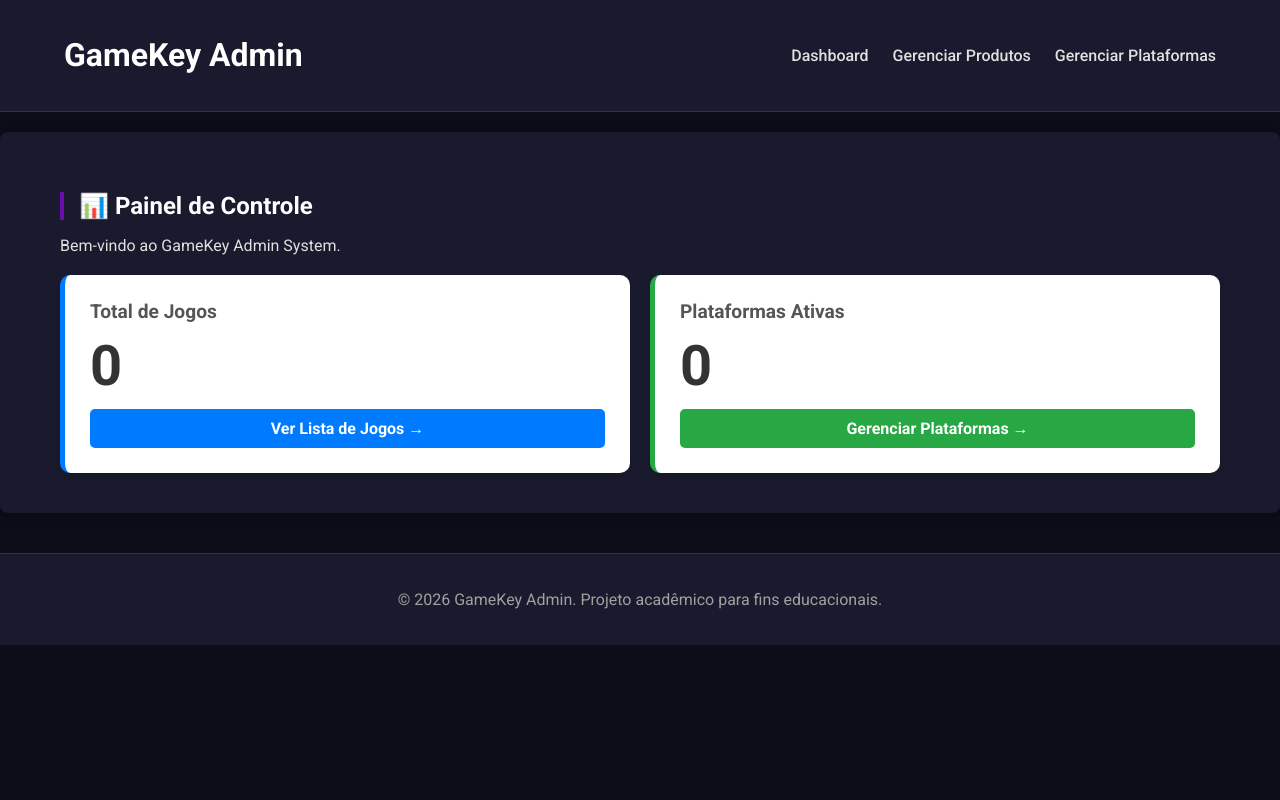
After one commit to JoaoLucasVeiga/gamekey-admin-system, a PHP site: template views/dashboard/index.php in a window 1280 px wide. The commit adds this page. Run offline with PHP 8.4, Linux system fonts and the light colour scheme; the template is opened without the code that fills it, so the values that code supplies are empty.

Commit message:
Implementação completa do Dashboard: Models, View, Controller e Header

```diff
--- /dev/null
+++ b/views/dashboard/index.php
@@ -0,0 +1,42 @@
+<?php include 'views/templates/header.php'; ?>
+
+<div class="container-fluid" style="padding: 20px;">
+
+    <div style="margin-bottom: 20px;">
+        <h2>📊 Painel de Controle</h2>
+        <p class="text-muted">Bem-vindo ao GameKey Admin System.</p>
+    </div>
+
+    <!-- Grid de Cards -->
+    <div style="display: grid; grid-template-columns: repeat(auto-fit, minmax(300px, 1fr)); gap: 20px;">
+
+        <!-- Card Produtos -->
+        <div style="background: white; padding: 25px; border-radius: 10px; box-shadow: 0 4px 6px rgba(0,0,0,0.1); border-left: 5px solid #007bff; display: flex; flex-direction: column; justify-content: space-between;">
+            <div>
+                <h3 style="margin: 0; color: #555; font-size: 1.2rem;">Total de Jogos</h3>
+                <p style="font-size: 3.5rem; font-weight: bold; margin: 10px 0; color: #333;">
+                    <?php echo isset($totalProdutos) ? $totalProdutos : 0; ?>
+                </p>
+            </div>
+            <a href="index.php?action=listar_produtos" style="display: inline-block; text-decoration: none; color: white; background-color: #007bff; padding: 10px; text-align: center; border-radius: 5px; font-weight: bold;">
+                Ver Lista de Jogos &rarr;
+            </a>
+        </div>
+
+        <!-- Card Plataformas -->
+        <div style="background: white; padding: 25px; border-radius: 10px; box-shadow: 0 4px 6px rgba(0,0,0,0.1); border-left: 5px solid #28a745; display: flex; flex-direction: column; justify-content: space-between;">
+            <div>
+                <h3 style="margin: 0; color: #555; font-size: 1.2rem;">Plataformas Ativas</h3>
+                <p style="font-size: 3.5rem; font-weight: bold; margin: 10px 0; color: #333;">
+                    <?php echo isset($totalPlataformas) ? $totalPlataformas : 0; ?>
+                </p>
+            </div>
+            <a href="index.php?action=listar_plataformas" style="display: inline-block; text-decoration: none; color: white; background-color: #28a745; padding: 10px; text-align: center; border-radius: 5px; font-weight: bold;">
+                Gerenciar Plataformas &rarr;
+            </a>
+        </div>
+
+    </div>
+</div>
+
+<?php include 'views/templates/footer.php'; ?>
--- a/views/templates/header.php
+++ b/views/templates/header.php
@@ -15,14 +15,19 @@
     </div>
 
     <header class="main-header">
-        <h1><a href="index.php">GameKey Admin</a></h1>
+        <h1><a href="index.php?action=dashboard">GameKey Admin</a></h1>
         <nav>
+            <!-- Novo botão de Dashboard -->
+            <a href="index.php?action=dashboard">Dashboard</a>
+
             <a href="index.php?action=listar_produtos">Gerenciar Produtos</a>
             <a href="index.php?action=listar_plataformas">Gerenciar Plataformas</a>
 
             <?php if (isset($_SESSION['usuario'])): ?>
-                <span style="margin-left:15px;">👤 <?= $_SESSION['usuario']; ?></span>
-                <a href="index.php?action=logout" style="margin-left:10px;">Sair</a>
+                <span style="margin-left:15px; color: #fff; font-size: 0.9rem; opacity: 0.8;">
+                    👤 <?= htmlspecialchars($_SESSION['usuario']); ?>
+                </span>
+                <a href="index.php?action=logout" style="margin-left:10px; color: #ff4d4d;">Sair</a>
             <?php endif; ?>
         </nav>
     </header>
```
Also changed, not shown: controllers/DashboardController.php (added, +28 -0 lines), controllers/ProdutoController.php (+0 -8 lines), database.sql (+1 -8 lines), index.php (+19 -6 lines), models/Plataforma.php (+13 -14 lines), models/Produto.php (+12 -0 lines), public/css/style.css (+1 -8 lines).
